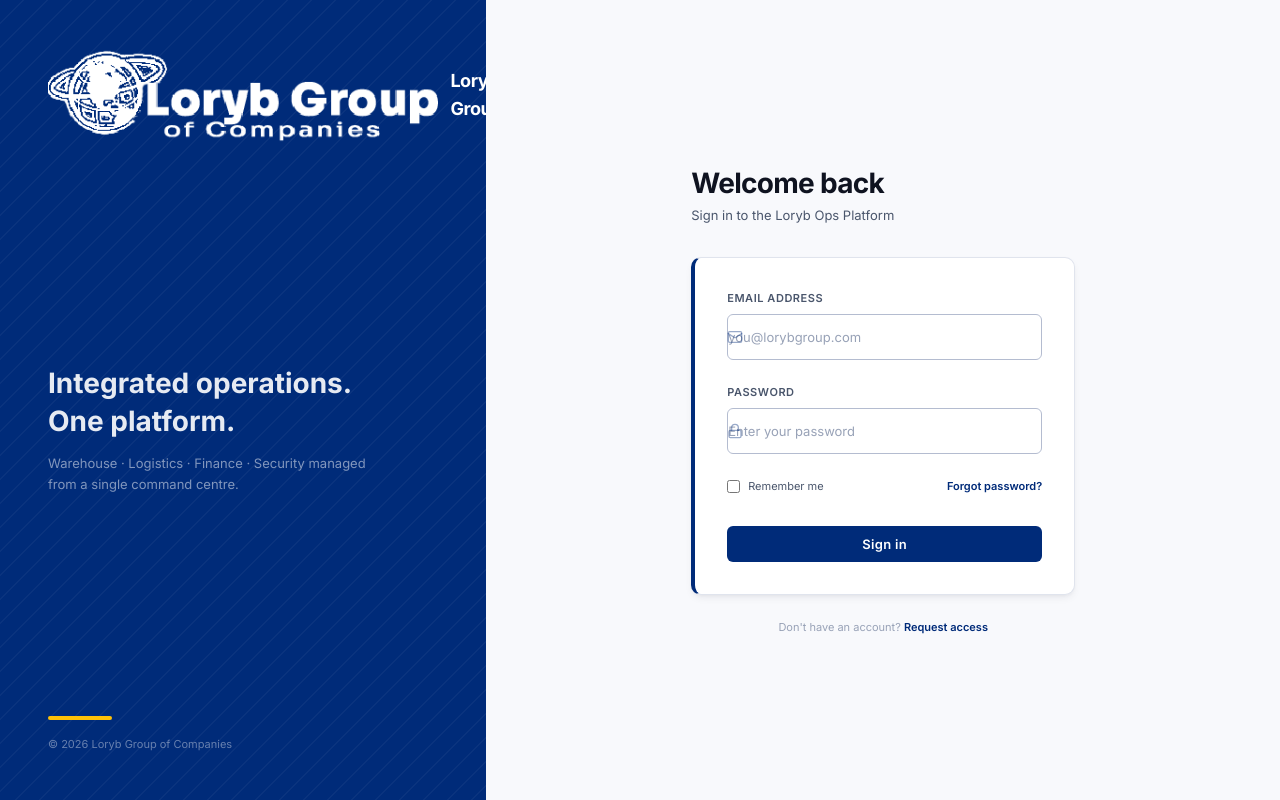
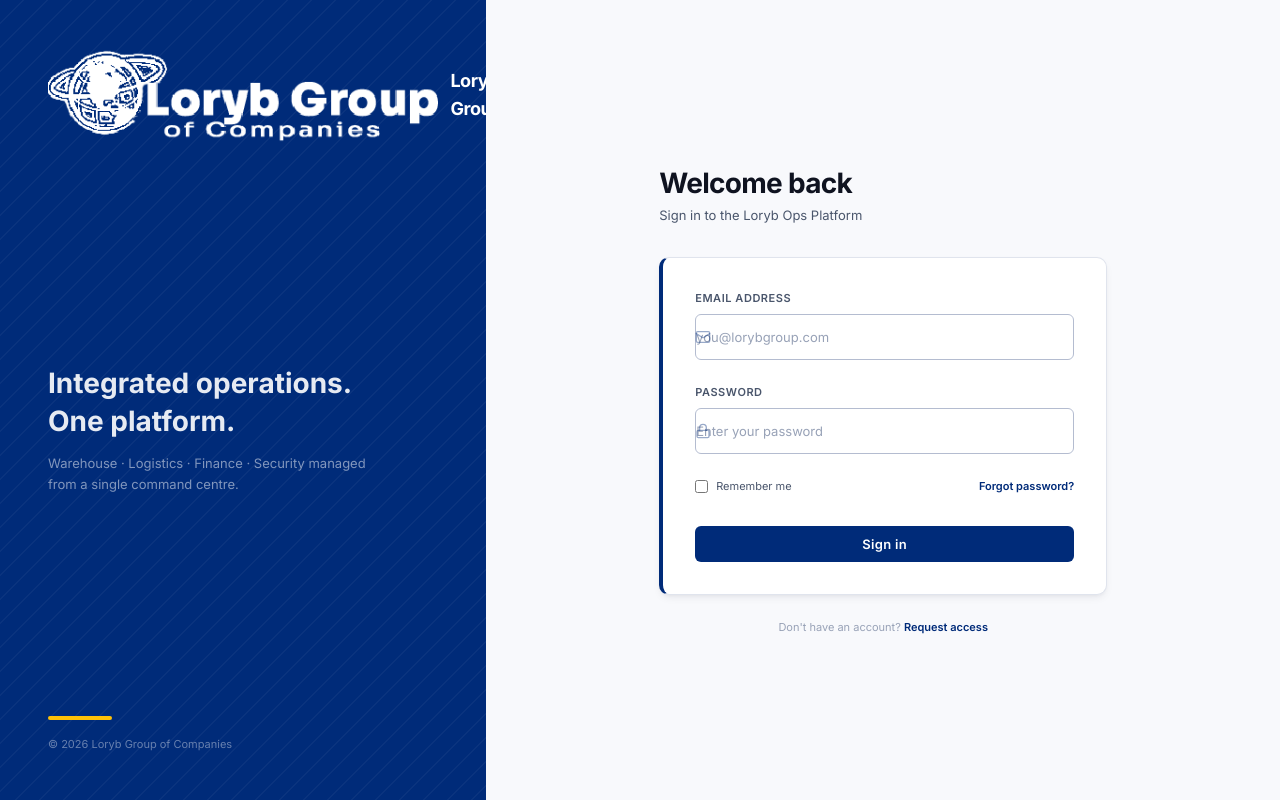
Before and after one commit to koredeowoblow/Loryb_Group, a React (Vite) app: page /#/login in a window 1280 px wide. Built offline with nearby package versions, Linux system fonts and the light colour scheme.

Commit message:
Update login.tsx

```diff
--- a/src/routes/login.tsx
+++ b/src/routes/login.tsx
@@ -158,7 +158,7 @@
 
       {/* ── Right form panel ────────────────────────────────────────────── */}
       <div className="flex-1 flex flex-col items-center justify-center px-6 py-12 min-h-screen">
-        <div className="w-full max-w-sm">
+        <div className="w-full max-w-md">
 
           {/* Mobile-only brand mark — text-based, no image dependency */}
           <div className="flex lg:hidden items-center gap-2 mb-8">
```
